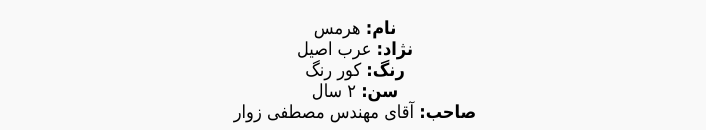
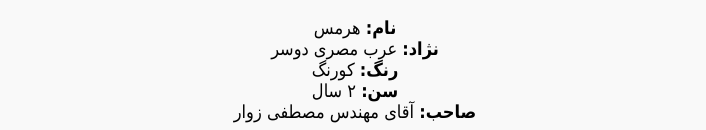
Before and after one commit to alisammardi/-, a plain HTML site: page index.html in a window 1280 px wide. Shown: the part 459-589 px from the top of the page, without its empty margins (285-991 px from the left). Drawn offline with Linux system fonts and the light colour scheme.

Commit message:
Update index.html

```diff
--- a/index.html
+++ b/index.html
@@ -14,8 +14,8 @@
   <h2>مشخصات هرمس:</h2>
   <ul style="list-style: none; padding: 0; font-size: 18px;">
     <li><strong>نام:</strong> هرمس</li>
-    <li><strong>نژاد:</strong> عرب اصیل</li>
-    <li><strong>رنگ:</strong> کور رنگ</li>
+    <li><strong>نژاد:</strong> عرب مصری دوسر</li>
+    <li><strong>رنگ:</strong> کورنگ</li>
     <li><strong>سن:</strong> ۲ سال</li>
     <li><strong>صاحب:</strong> آقای مهندس مصطفی زوار</li>
   </ul>
```
